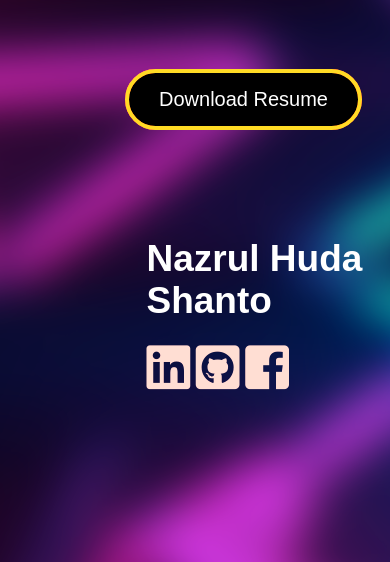
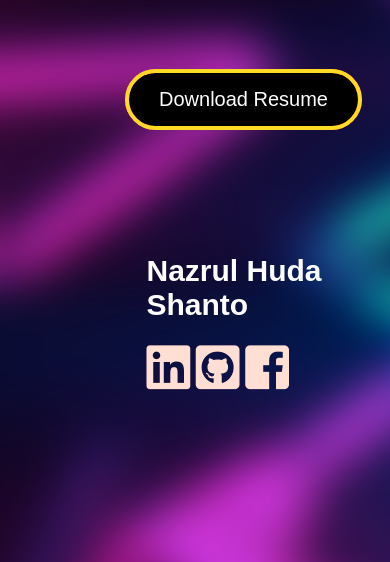
Before and after one commit to nazrulhuda/nazrulhudashanto, a Django app: page / in a window 390 px wide; the page is wider, and only the part inside the window is pictured. Shown: the top 562 px of that part. Run offline with Django 4.2, Linux system fonts and the light colour scheme.

Commit message:
resume updated

```diff
--- a/static/css/main.css
+++ b/static/css/main.css
@@ -720,7 +720,7 @@ input[type="submit"]:hover {
         margin-left: 11rem;
     }
     .title {
-        font-size: 3.7rem;
+        font-size: 3rem;
         margin-bottom: 2rem;
     }
 }
```
Also changed, not shown: 1 other file.
